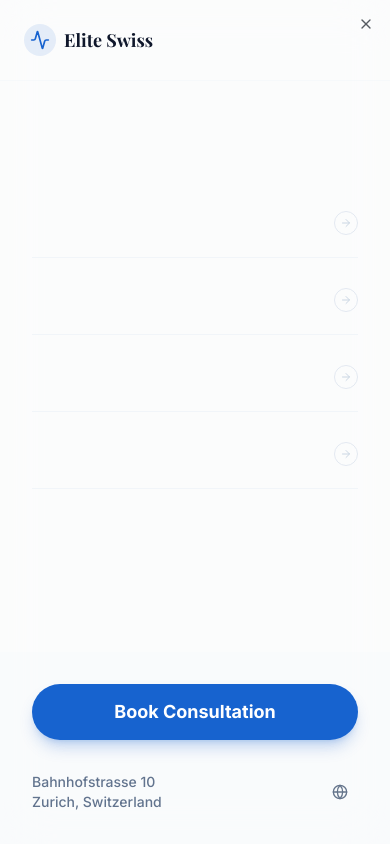
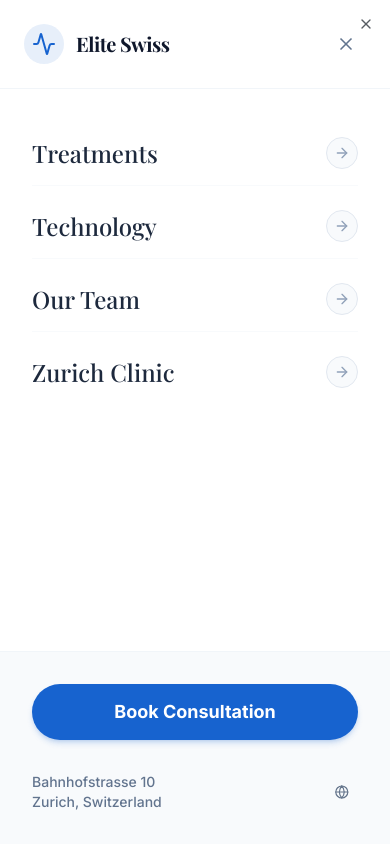
Before and after one commit to andresgarcia879/Elite-swiss-dental, a Next.js app: page /en in a window 390 px wide. Both pictures are taken after a click on the button "Open menu". Shown: the top 844 px of the page. Built offline with nearby package versions, Linux system fonts and the light colour scheme; grey boxes are pictures that could not be loaded; a web font is replaced by a local one.

Commit message:
fix(mobile): force update mobile menu content visibility and layout

```diff
--- a/src/components/layout/MobileMenu.tsx
+++ b/src/components/layout/MobileMenu.tsx
@@ -25,50 +25,51 @@ export const MobileMenu = ({ navLinks }: MobileMenuProps) => {
                     <span className="sr-only">Open menu</span>
                 </Button>
             </SheetTrigger>
-            <SheetContent side="right" className="w-full sm:w-[400px] border-l-0 p-0 overflow-hidden">
+            <SheetContent side="right" className="w-full sm:w-[400px] border-l-0 p-0 z-[100] bg-white">
                 <SheetTitle className="sr-only">Mobile Menu</SheetTitle>
                 <SheetDescription className="sr-only">Main Navigation</SheetDescription>
 
-                <div className="flex flex-col h-full bg-white/95 backdrop-blur-xl supports-[backdrop-filter]:bg-white/60">
+                <div className="flex flex-col h-full w-full bg-white text-slate-900">
                     {/* Header inside Menu */}
-                    <div className="flex items-center justify-between p-6 border-b border-slate-100/50">
-                        <div className="flex items-center gap-2">
-                            <div className="size-8 text-primary flex items-center justify-center bg-primary/10 rounded-full">
-                                <Activity className="size-5" />
+                    <div className="flex items-center justify-between p-6 border-b border-slate-100">
+                        <div className="flex items-center gap-3">
+                            <div className="size-10 text-primary flex items-center justify-center bg-primary/10 rounded-full">
+                                <Activity className="size-6" />
                             </div>
-                            <span className="font-serif font-bold text-lg text-slate-900">Elite Swiss</span>
+                            <span className="font-serif font-bold text-xl text-slate-900 tracking-tight">Elite Swiss</span>
                         </div>
-                        {/* Custom Close Button if needed, but SheetContent has one. We'll rely on default or custom styling. */}
+                        <div className="flex items-center justify-center size-10 rounded-full hover:bg-slate-100 transition-colors cursor-pointer" onClick={() => setOpen(false)}>
+                            <X className="size-5 text-slate-500" />
+                        </div>
                     </div>
 
                     {/* Links */}
-                    <div className="flex-1 flex flex-col justify-center px-8 gap-6 -mt-10">
-                        <nav className="flex flex-col gap-6">
-                            {navLinks.map((item, index) => (
+                    <div className="flex-1 flex flex-col px-8 py-8 overflow-y-auto">
+                        <nav className="flex flex-col gap-2">
+                            {navLinks && navLinks.length > 0 ? navLinks.map((item, index) => (
                                 <Link
                                     key={item.href}
                                     href={item.href}
                                     onClick={() => setOpen(false)}
-                                    className="group flex items-center justify-between border-b border-slate-100 pb-4"
+                                    className="group flex items-center justify-between py-4 border-b border-slate-50 last:border-0"
                                 >
-                                    <span className={cn(
-                                        "text-3xl font-serif font-medium text-slate-800 transition-all duration-300 group-hover:text-primary group-hover:translate-x-2",
-                                        "opacity-0 animate-in fade-in slide-in-from-bottom-4 fill-mode-forwards"
-                                    )} style={{ animationDelay: `${index * 100}ms` }}>
+                                    <span className="text-2xl font-serif font-medium text-slate-800 transition-colors group-hover:text-primary">
                                         {item.name}
                                     </span>
-                                    <span className="w-6 h-6 rounded-full border border-slate-200 flex items-center justify-center text-slate-300 group-hover:border-primary group-hover:text-primary transition-colors">
-                                        <ArrowRightIcon className="w-3 h-3" />
+                                    <span className="w-8 h-8 rounded-full border border-slate-200 flex items-center justify-center text-slate-400 group-hover:border-primary group-hover:text-primary bg-slate-50 group-hover:bg-primary/5 transition-all">
+                                        <ArrowRightIcon className="w-4 h-4" />
                                     </span>
                                 </Link>
-                            ))}
+                            )) : (
+                                <p className="text-center text-slate-500 py-4">No menu items found.</p>
+                            )}
                         </nav>
                     </div>
 
                     {/* Footer Actions */}
-                    <div className="p-8 bg-slate-50/50 space-y-6">
+                    <div className="p-8 bg-slate-50 border-t border-slate-100 space-y-6 mt-auto">
                         <Link href="/contact" onClick={() => setOpen(false)} className="block w-full">
-                            <Button className="w-full rounded-full h-14 text-lg font-bold shadow-lg shadow-primary/25 hover:shadow-primary/40 transition-all">
+                            <Button className="w-full rounded-full h-14 text-lg font-bold shadow-md shadow-primary/20 hover:shadow-primary/30 transition-all bg-primary text-white">
                                 {t('book')}
                             </Button>
                         </Link>
@@ -78,7 +79,7 @@ export const MobileMenu = ({ navLinks }: MobileMenuProps) => {
                                 <p>Bahnhofstrasse 10</p>
                                 <p>Zurich, Switzerland</p>
                             </div>
-                            <div className="flex gap-4 items-center">
+                            <div className="scale-90 origin-right">
                                 <LanguageSwitcher />
                             </div>
                         </div>
```
